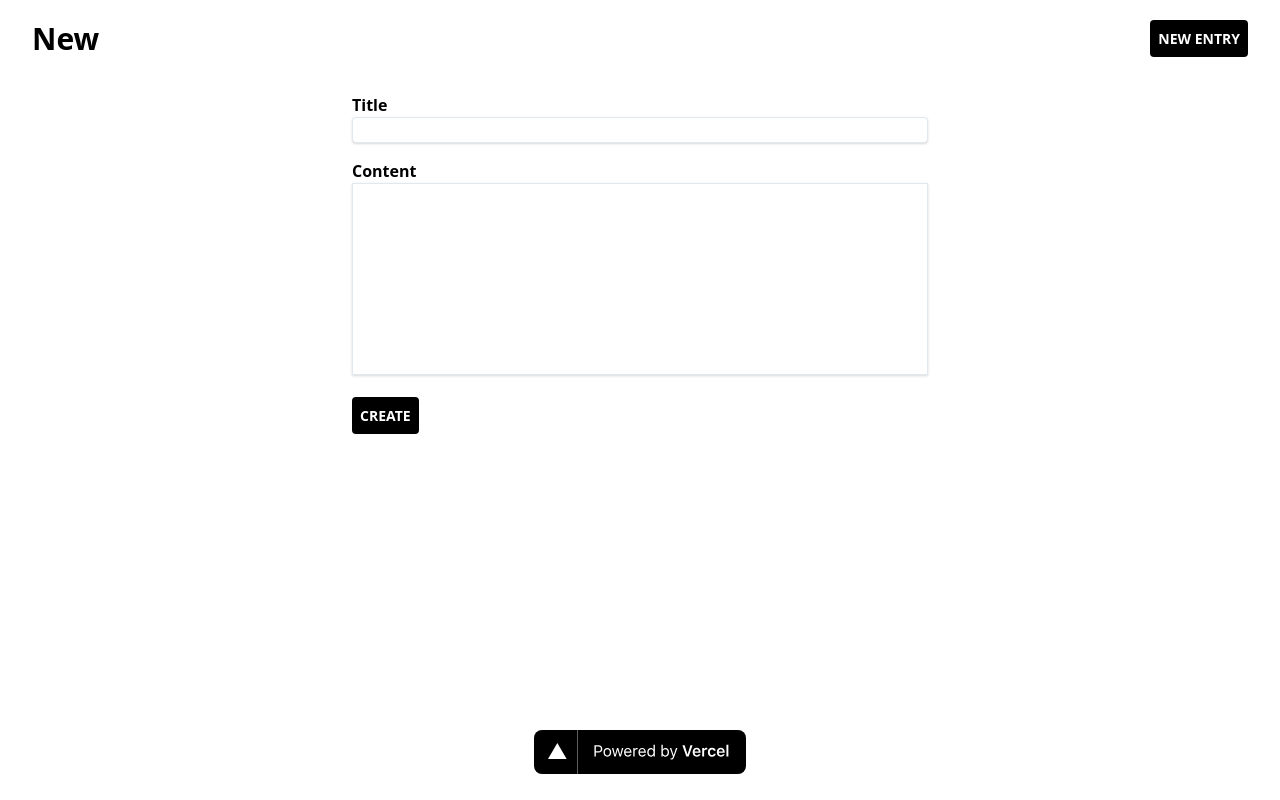
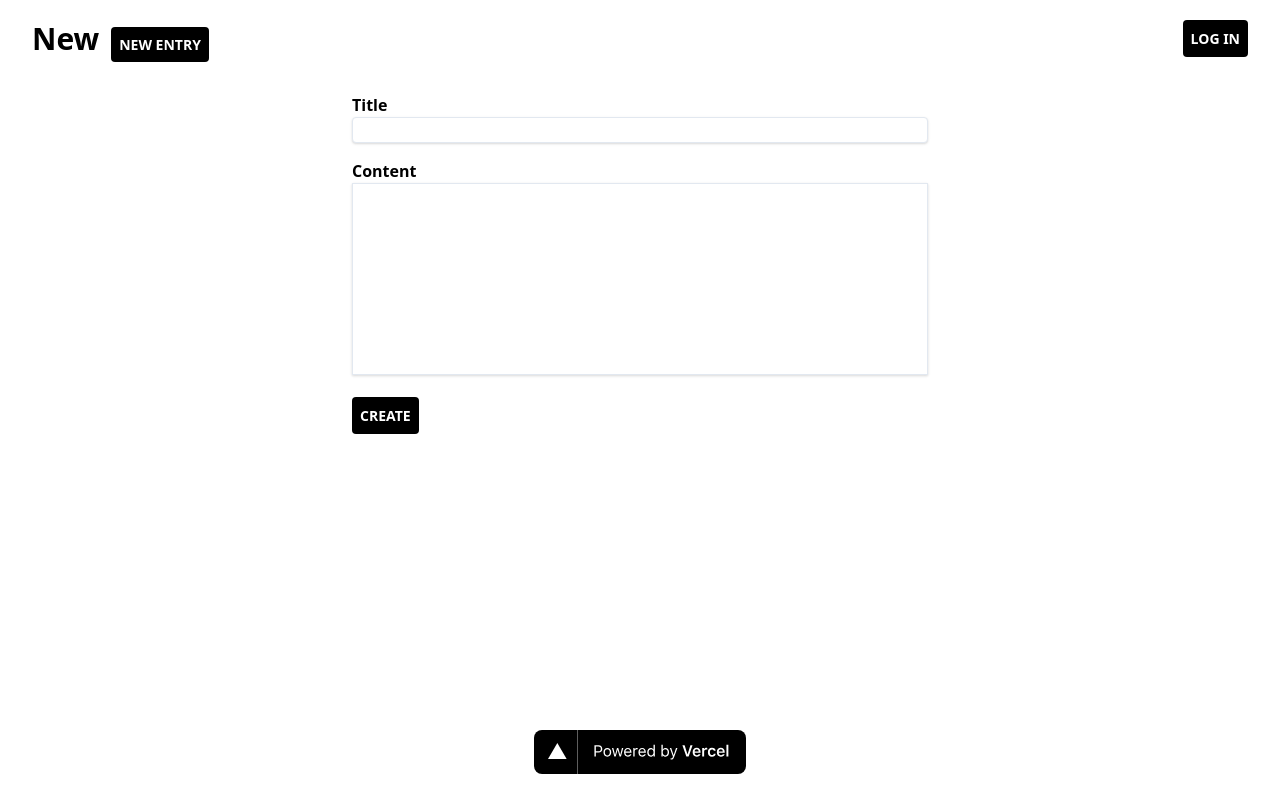
Before and after one commit to nth-chile/next-js-starter-avi, a Next.js app: page /new in a window 1280 px wide. Built offline with nearby package versions, Linux system fonts and the light colour scheme.

Commit message:
Add navbar

```diff
--- a/components/auth/index.tsx
+++ b/components/auth/index.tsx
@@ -3,9 +3,12 @@ import { Auth0Provider } from '@auth0/auth0-react';
 function Auth({children}) {
   return (
     <Auth0Provider
-      domain={'test-avi.us.auth0.com'}
-      clientId={'ldJWwBedsvprVO4nvj6MpYfpN7ehjiqh'}
-      redirectUri={'http://localhost:3000/'}>
+      // domain={'test-avi.us.auth0.com'}
+      // clientId={'ldJWwBedsvprVO4nvj6MpYfpN7ehjiqh'}
+      // redirectUri={'http://localhost:3000/'}>
+      domain='dev-c0sbjw99.auth0.com'
+      clientId='vT2iLY8nFZrxi7xmBF65377aOWX3W6F6'
+      redirectUri='http://localhost:3000/'>
         {children}
     </Auth0Provider>
   )
--- a/components/nav/index.tsx
+++ b/components/nav/index.tsx
@@ -1,16 +1,32 @@
 import Link from 'next/link'
 import Container from '@/components/container'
 import ButtonLink from '@/components/button-link'
+import Button from '@/components/button'
+import { useAuth0 } from '@auth0/auth0-react'
 
 export default function Nav({ title = 'Entries' }) {
+  const auth0 = useAuth0()
+
+  const handleLoginClick = () => {
+    auth0.loginWithRedirect()
+  }
+
+  const handleLogoutClick = () => {
+    auth0.logout()
+  }
+
   return (
     <Container className="py-4">
       <nav>
         <div className="flex justify-between items-center">
-          <Link href="/">
-            <a className="font-bold text-3xl">{title}</a>
-          </Link>
-          <ButtonLink href="/new">New Entry</ButtonLink>
+          <div>
+            <Link href="/">
+              <a className="font-bold text-3xl mr-3">{title}</a>
+            </Link>
+            <ButtonLink href="/new">New Entry</ButtonLink>
+          </div>
+          {typeof window !== 'undefined' && !auth0.isLoading && !auth0.isAuthenticated && <Button onClick={handleLoginClick}>Log in</Button>}
+          {typeof window !== 'undefined' && !auth0.isLoading && auth0.isAuthenticated && <Button onClick={handleLogoutClick}>Log out</Button>}
         </div>
       </nav>
     </Container>
--- a/pages/index.tsx
+++ b/pages/index.tsx
@@ -1,5 +1,4 @@
 import Skeleton from 'react-loading-skeleton'
-import { useAuth0 } from '@auth0/auth0-react'
 
 import Nav from '@/components/nav'
 import Container from '@/components/container'
@@ -10,12 +9,6 @@ import { useEntries } from '@/lib/swr-hooks'
 
 export default function IndexPage() {
   const { entries, isLoading } = useEntries()
-
-  const auth0 = useAuth0()
-
-  if (!auth0.isLoading && !auth0.isAuthenticated) {
-    auth0.loginWithRedirect()
-  }
 
   if (isLoading) {
     return (
```
